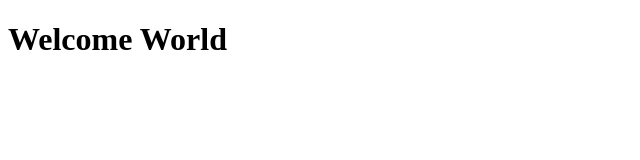
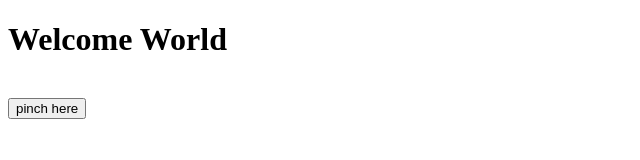
Before and after one commit to MHTusher/my-website1, a plain HTML site: page index.html in a window 1280 px wide. Shown: the whole page, without its empty margins (0-640 px from the left). Drawn offline with Linux system fonts and the light colour scheme.

Commit message:
update changes

```diff
--- a/index.html
+++ b/index.html
@@ -9,5 +9,7 @@
     <h1>Welcome World</h1>
     <img src="photo1.jpg" alt="">
     <img src="tusher1.jpg" alt="">
+    <br>
+    <button>pinch here</button>
 </body>
 </html>
```
